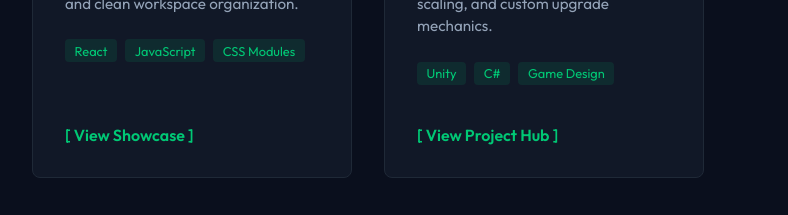
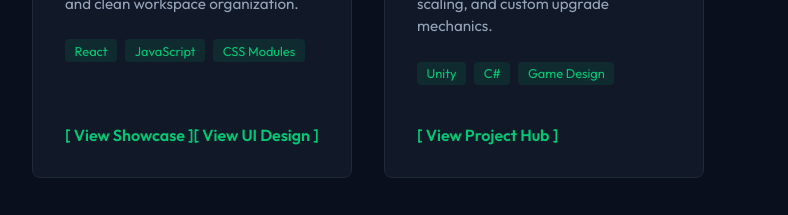
Before and after one commit to jarjar-jarhead/portfolio, a React app: page / in a window 1280 px wide. Shown: the part 3080-3295 px from the top of the page, without its empty margins (96-884 px from the left). Built offline with nearby package versions, Linux system fonts and the light colour scheme; the HTML template or start-up script is replaced by a standard one.

Commit message:
double foxible link

```diff
--- a/src/components/Projects.jsx
+++ b/src/components/Projects.jsx
@@ -32,12 +32,13 @@ function Projects() {
         { type: "link", url: "https://www.figma.com/design/faj59z9SbLf8qimhKd6v4J/SAD-UI-DESIGN--Copy-?node-id=0-1&m=dev", label: "[ View Prototype ]" }
       ]
     },
-    {
+{
       title: "Foxbyte Note App",
       desc: "A lightweight, responsive note-taking application designed for efficient markdown editing, real-time saving, and clean workspace organization.",
       tools: ["React", "JavaScript", "CSS Modules"],
       actions: [
-        { type: "link", url: "https://youtu.be/0yIq44L0NIc", label: "[ View Showcase ]" }
+        { type: "link", url: "https://youtu.be/0yIq44L0NIc", label: "[ View Showcase ]" },
+        { type: "link", url: "https://www.figma.com/design/SdftBz3JDQneA4TA0JMtIu/Mad-Figma-Design--Copy-?node-id=0-1&t=yH05mNl3TSiR3RBM-1", label: "[ View UI Design ]" }
       ]
     },
     {
```
